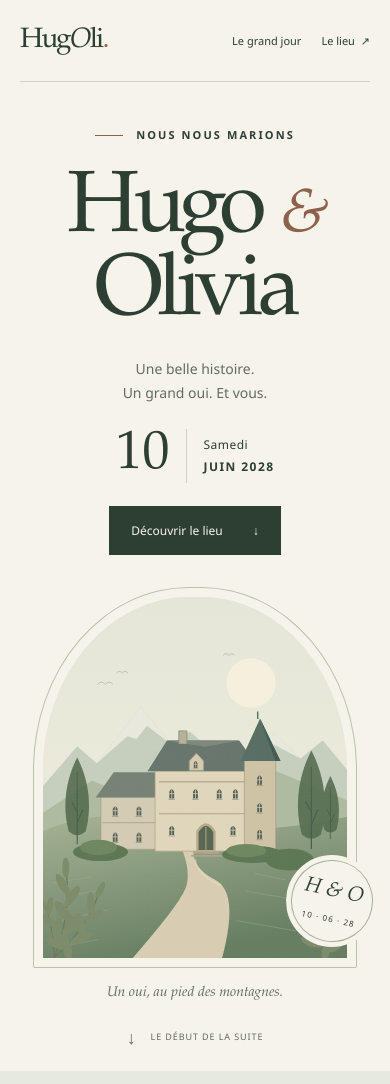
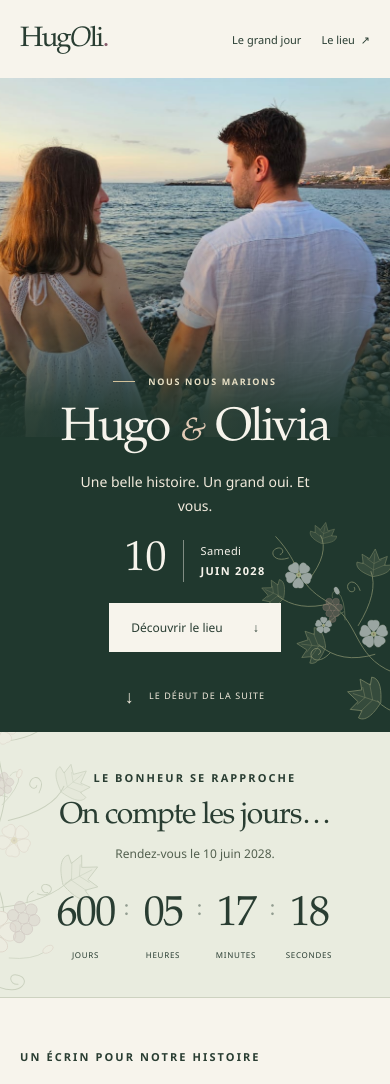
Before and after one commit to HugoFram/hugoliwedding, a website with bundled scripts: page public/index.html in a window 390 px wide. Shown: the top 1084 px of the page. Built offline with nearby package versions, Linux system fonts and the light colour scheme.

Commit message:
Add couple photo background with floral vine ornaments

```diff
--- a/public/assets/style.css
+++ b/public/assets/style.css
@@ -1,17 +1,17 @@
 @charset "UTF-8";
 
 :root {
-  --paper: #f6f3eb;
-  --ink: #2d3e33;
-  --muted: #626c60;
-  --sage: #e6e9df;
-  --line: #ced2c4;
-  --accent: #8c624c;
+  --paper: #f7f4ec;
+  --ink: #293d32;
+  --muted: #606b5b;
+  --sage: #e9ecdf;
+  --line: #cdd2c0;
+  --accent: #85596a;
   --serif: "Palatino Linotype", "Book Antiqua", Palatino, Georgia, serif;
   --sans: "Segoe UI", Arial, sans-serif;
 }
 * { box-sizing: border-box; }
-html { scroll-behavior: smooth; scroll-padding-top: 32px; }
+html { scroll-behavior: smooth; scroll-padding-top: 28px; }
 body { margin: 0; color: var(--ink); background: var(--paper); font-family: var(--sans); -webkit-font-smoothing: antialiased; }
 a { color: inherit; text-decoration: none; }
 button, a { -webkit-tap-highlight-color: transparent; }
@@ -20,7 +20,7 @@ p, h1, h2, h3, figure { margin: 0; }
 [hidden] { display: none !important; }
 .wrap { width: min(1180px, calc(100% - 112px)); margin-inline: auto; }
 .eyebrow { font-size: 11px; font-weight: 600; letter-spacing: .19em; line-height: 1.7; text-transform: uppercase; }
-.header { height: 110px; display: flex; align-items: center; justify-content: space-between; border-bottom: 1px solid var(--line); }
+.header { height: 92px; display: flex; align-items: center; justify-content: space-between; }
 .wordmark { font: 31px var(--serif); letter-spacing: -1.8px; }
 .wordmark > span:first-child { font-style: italic; }
 .wordmark-dot { color: var(--accent); }
@@ -28,32 +28,35 @@ nav { display: flex; gap: 38px; }
 nav a { font-size: 12px; padding-block: 14px; }
 nav a:hover, .text-link:hover { color: var(--accent); }
 nav a span { margin-left: 8px; }
-.hero { position: relative; display: grid; grid-template-columns: 1fr 1fr; align-items: center; gap: 60px; padding-block: 64px 94px; }
-.hero-copy { padding: 5px 0 24px 24px; }
-.hero-copy .eyebrow { display: flex; align-items: center; gap: 13px; }
-.small-line { width: 28px; height: 1px; background: var(--accent); }
-h1 { font: 400 clamp(78px, 8vw, 116px)/.96 var(--serif); letter-spacing: -.065em; margin: 29px 0 24px; }
-.ampersand { display: inline-block; font-style: italic; color: var(--accent); font-size: .71em; margin-left: .06em; }
-.hero-intro { color: var(--muted); font-size: 16px; font-weight: 400; line-height: 1.75; }
-.hero-date { display: flex; align-items: center; gap: 16px; margin: 29px 0; }
-.date-day { font: 54px/1 var(--serif); padding-right: 17px; border-right: 1px solid var(--line); }
+.hero { position: relative; isolation: isolate; overflow: hidden; background: #20382e; color: var(--paper); }
+.hero-photo, .hero-shade { position: absolute; inset: 0; width: 100%; height: 100%; }
+.hero-photo { object-fit: cover; object-position: 50% 48%; z-index: -3; }
+.hero-shade { z-index: -2; background: linear-gradient(90deg, rgb(17 35 28 / 88%) 0%, rgb(20 36 28 / 65%) 23%, rgb(20 36 28 / 8%) 54%, transparent 77%), linear-gradient(0deg, rgb(17 35 28 / 65%), transparent 35%); }
+.hero-inner { position: relative; min-height: 650px; display: flex; align-items: center; padding-block: 62px 90px; }
+.hero-copy { width: 365px; padding-block: 8px; }
+.hero-copy .eyebrow { display: flex; align-items: center; gap: 13px; color: #e7dfc4; }
+.small-line { width: 28px; height: 1px; background: #d2c19a; }
+h1 { font: 400 clamp(86px, 8vw, 114px)/.96 var(--serif); letter-spacing: -.06em; margin: 25px 0 24px; }
+.ampersand { display: inline-block; font-style: italic; color: #e3cbb6; font-size: .7em; margin-left: .06em; }
+.hero-intro { color: #f1eadc; font-size: 16px; line-height: 1.75; }
+.hero-date { display: flex; align-items: center; gap: 16px; margin: 26px 0; }
+.date-day { font: 52px/1 var(--serif); padding-right: 17px; border-right: 1px solid rgb(247 244 236 / 45%); }
 .hero-date p { font-size: 12px; line-height: 1.8; letter-spacing: .04em; }
 .hero-date strong { font-weight: 600; text-transform: uppercase; letter-spacing: .12em; }
 .button { min-height: 49px; padding: 14px 21px; display: inline-flex; align-items: center; justify-content: space-between; gap: 30px; font-size: 12px; font-weight: 500; line-height: 1.6; transition: background-color .18s, color .18s; }
-.button-dark { background: var(--ink); color: var(--paper); border: 1px solid var(--ink); }
-.button-dark:hover { background: #435345; }
-.button-outline { border: 1px solid #a4ad9a; }
+.button-dark { background: var(--paper); color: var(--ink); border: 1px solid var(--paper); }
+.button-dark:hover { background: #e4e8d9; border-color: #e4e8d9; }
+.button-outline { border: 1px solid #9ca68c; }
 .button-outline:hover { background: var(--ink); color: var(--paper); }
-.hero-art { position: relative; margin: 0 14px 0 0; }
-.art-frame { padding: 9px; border: 1px solid #b9c1ae; border-radius: 48% 48% 2px 2px; }
-.art-frame img { display: block; width: 100%; height: auto; border-radius: 48% 48% 0 0; background: #e4e7da; }
-.art-seal { position: absolute; right: -29px; bottom: 65px; width: 105px; height: 105px; display: flex; flex-direction: column; align-items: center; justify-content: center; gap: 9px; background: var(--paper); border: 1px solid #a6af9c; border-radius: 50%; transform: rotate(12deg); box-shadow: 0 0 0 5px var(--paper); }
-.art-seal > span:first-child { font: italic 25px var(--serif); }
-.art-seal > span:last-child { font-size: 9px; letter-spacing: .15em; }
-figcaption { text-align: center; margin-top: 17px; font: italic 16px var(--serif); color: var(--muted); }
-.hero-scroll { position: absolute; bottom: 27px; left: 24px; display: flex; align-items: center; gap: 14px; font-size: 10px; letter-spacing: .1em; text-transform: uppercase; color: var(--muted); }
+.hero a:focus-visible { outline-color: var(--paper); }
+.hero-scroll { position: absolute; bottom: 28px; left: 0; display: flex; align-items: center; gap: 14px; font-size: 10px; letter-spacing: .12em; text-transform: uppercase; color: #f1eadc; }
 .hero-scroll > span { font-size: 18px; }
-.countdown-section { background: var(--sage); padding-block: 53px; }
+.hero-signature { position: absolute; right: 0; bottom: 31px; font: 30px var(--serif); text-align: center; letter-spacing: .06em; }
+.hero-signature i { color: #e3cbb6; }
+.hero-signature > span { display: block; margin-top: 8px; font: 9px var(--sans); letter-spacing: .23em; }
+.hero-botanical { position: absolute; right: -32px; bottom: 64px; width: 220px; height: auto; opacity: .85; transform: rotate(-14deg); z-index: -1; pointer-events: none; filter: sepia(.5) brightness(1.5); }
+.countdown-section { position: relative; isolation: isolate; overflow: hidden; background: var(--sage); padding-block: 56px; border-bottom: 1px solid var(--line); }
+.countdown-botanical { position: absolute; left: -91px; top: -107px; width: 280px; height: auto; opacity: .29; transform: rotate(31deg); z-index: -1; pointer-events: none; }
 .countdown-layout { display: flex; align-items: center; justify-content: space-between; gap: 34px; }
 h2 { font: 400 36px/1.2 var(--serif); letter-spacing: -.035em; }
 .countdown-copy h2 { margin: 10px 0; }
@@ -63,71 +66,87 @@ h2 { font: 400 36px/1.2 var(--serif); letter-spacing: -.035em; }
 .countdown-value { font: 400 56px/1.15 var(--serif); font-variant-numeric: tabular-nums; letter-spacing: -.04em; }
 .countdown-label { font-size: 9px; text-transform: uppercase; letter-spacing: .14em; margin-top: 9px; }
 .countdown-separator { font: 30px var(--serif); opacity: .45; margin-top: 7px; }
-.venue { display: grid; grid-template-columns: 1fr 1fr; gap: 108px; padding-block: 104px 99px; }
+.venue { display: grid; grid-template-columns: 1fr 1fr; align-items: center; gap: 100px; padding-block: 88px; }
 .venue-heading { padding-left: 24px; }
-.venue-heading h2 { font-size: clamp(44px, 4.2vw, 62px); line-height: 1.08; margin: 24px 0; }
-.venue-heading h2 em { font-weight: 400; color: #66745e; }
+.venue-heading h2 { font-size: clamp(44px, 4.2vw, 62px); line-height: 1.08; margin: 22px 0; }
+.venue-heading h2 em { font-weight: 400; color: #687a55; }
 .venue-heading > p:last-of-type { font-size: 14px; line-height: 1.9; color: var(--muted); max-width: 350px; }
-.venue-flower { display: block; margin-top: 27px; font-size: 39px; color: #8b987e; }
-.venue-details { padding: 28px 0 0 45px; border-left: 1px solid var(--line); }
+.venue-illustration { width: min(100%, 320px); margin-top: 28px; }
+.venue-illustration img { display: block; width: 100%; height: 196px; object-fit: cover; object-position: 50% 40%; border-radius: 48% 48% 0 0; border: 1px solid var(--line); padding: 6px; }
+figcaption { margin-top: 12px; text-align: center; font: italic 14px var(--serif); color: var(--muted); }
+.venue-details { position: relative; isolation: isolate; overflow: hidden; padding: 42px 40px 52px; border: 1px solid #c5cdb6; background: #eff0e5; }
+.venue-botanical { position: absolute; bottom: -44px; right: -33px; width: 186px; height: auto; opacity: .42; z-index: -1; pointer-events: none; }
 .venue-region { color: var(--muted); }
 h3 { font: 400 35px/1.2 var(--serif); margin: 21px 0 19px; letter-spacing: -.02em; }
 address { font-size: 14px; line-height: 1.9; font-style: normal; color: var(--muted); margin-bottom: 25px; }
-.text-link { display: block; width: fit-content; margin-top: 20px; padding-bottom: 5px; border-bottom: 1px solid var(--line); font-size: 12px; line-height: 1.8; }
+.text-link { display: block; width: fit-content; margin-top: 20px; padding-bottom: 5px; border-bottom: 1px solid #b8c1aa; font-size: 12px; line-height: 1.8; }
 .text-link > span:first-child { padding-left: 12px; }
-.venue-note { max-width: 310px; font-size: 12px; line-height: 1.8; color: var(--muted); margin-top: 28px; }
-.save-date { border-block: 1px solid var(--line); }
-.save-date-layout { display: flex; align-items: center; justify-content: space-between; gap: 30px; padding-block: 40px; }
+.venue-note { max-width: 285px; font-size: 12px; line-height: 1.8; color: var(--muted); margin-top: 28px; }
+.save-date { position: relative; isolation: isolate; overflow: hidden; border-block: 1px solid var(--line); background: #f0eae3; }
+.save-date-botanical { position: absolute; right: -50px; bottom: -164px; width: 275px; height: auto; opacity: .22; z-index: -1; transform: rotate(-25deg); pointer-events: none; }
+.save-date-layout { display: flex; align-items: center; justify-content: space-between; gap: 30px; padding-block: 42px; }
 .save-date h2 { margin-top: 10px; font-size: 30px; }
-.footer { display: flex; align-items: center; justify-content: space-between; padding-block: 38px; gap: 20px; }
+.footer { display: flex; align-items: center; justify-content: space-between; padding-block: 36px; gap: 20px; }
 .footer p { text-align: center; font-size: 11px; line-height: 2; }
 .footer p span { color: var(--muted); font-size: 10px; }
 .footer-heart { font-size: 29px; color: var(--accent); }
 .skip-link { position: fixed; left: 12px; top: 12px; z-index: 10; padding: 12px; background: var(--ink); color: white; transform: translateY(-160%); }
 .skip-link:focus { transform: translateY(0); }
 .sr-only { position: absolute; width: 1px; height: 1px; overflow: hidden; clip-path: inset(50%); white-space: nowrap; }
-@media (min-width: 1500px) { .hero { padding-block: 76px 102px; } }
+@media (min-width: 1500px) { .hero-inner { min-height: 730px; } }
 @media (max-width: 1000px) {
   .wrap { width: calc(100% - 64px); }
-  .hero { gap: 35px; }
-  .hero-copy, .venue-heading { padding-left: 0; }
-  .hero-scroll { left: 0; }
+  .hero-inner { min-height: 620px; }
+  .hero-copy { width: 310px; }
+  .hero-photo { object-position: 55% 50%; }
+  .hero-shade { background: linear-gradient(90deg, rgb(17 35 28 / 89%), rgb(17 35 28 / 62%) 28%, transparent 67%), linear-gradient(0deg, rgb(17 35 28 / 60%), transparent 35%); }
+  h1 { font-size: 94px; }
   .countdown-layout { flex-direction: column; gap: 28px; text-align: center; }
-  .venue { gap: 45px; }
-  .venue-details { padding-left: 30px; }
+  .venue { gap: 44px; }
+  .venue-heading { padding-left: 0; }
+  .venue-details { padding-inline: 28px; }
+  h3 { font-size: 31px; }
+  .venue-details .button { gap: 16px; padding-inline: 15px; }
 }
 @media (max-width: 640px) {
   .wrap { width: calc(100% - 40px); }
-  .header { height: 82px; }
+  .header { height: 78px; }
   .wordmark { font-size: 28px; }
   nav { gap: 20px; }
   nav a { font-size: 11px; }
   nav a span { margin-left: 3px; }
-  .hero { grid-template-columns: 1fr; gap: 32px; padding-block: 39px 69px; }
-  .hero-copy { text-align: center; padding-bottom: 0; }
-  .hero-copy .eyebrow { justify-content: center; }
-  h1 { font-size: 87px; margin: 25px 0 20px; }
-  .hero-intro { font-size: 14px; }
-  .hero-date { justify-content: center; margin-block: 23px; text-align: left; }
-  .hero-art { width: min(100% - 26px, 360px); margin-inline: auto; }
-  .art-seal { width: 82px; height: 82px; right: -16px; bottom: 60px; }
-  .art-seal > span:first-child { font-size: 21px; }
-  .art-seal > span:last-child { font-size: 8px; }
-  figcaption { font-size: 14px; }
-  .hero-scroll { left: 50%; transform: translateX(-50%); white-space: nowrap; bottom: 22px; font-size: 9px; }
-  .countdown-section { padding-block: 38px; }
+  .hero-photo { height: clamp(300px, 92vw, 420px); object-position: 52% 50%; }
+  .hero-shade { background: linear-gradient(0deg, #20382e 0%, #20382e 37%, rgb(32 56 46 / 92%) 49%, rgb(32 56 46 / 28%) 65%, transparent 81%); }
+  .hero-inner { display: block; min-height: 0; padding-block: 296px 80px; }
+  .hero-copy { width: 100%; padding: 0; text-align: center; }
+  .hero-copy .eyebrow { justify-content: center; font-size: 9px; letter-spacing: .18em; }
+  .small-line { width: 22px; }
+  h1 { font-size: clamp(40px, 12vw, 64px); line-height: 1.1; letter-spacing: -.045em; margin: 15px 0 14px; }
+  h1 br { display: none; }
+  .ampersand { margin-inline: .06em; }
+  .hero-intro { font-size: 14px; line-height: 1.75; max-width: 260px; margin-inline: auto; }
+  .hero-intro br { display: none; }
+  .hero-date { justify-content: center; margin-block: 21px; text-align: left; }
+  .date-day { font-size: 42px; }
+  .hero-date p { font-size: 11px; }
+  .hero-botanical { bottom: -43px; right: -77px; width: 195px; opacity: .55; }
+  .hero-signature { display: none; }
+  .hero-scroll { left: 50%; transform: translateX(-50%); white-space: nowrap; bottom: 24px; font-size: 9px; }
+  .countdown-section { padding-block: 37px; }
   .countdown-copy h2 { font-size: 30px; }
   .countdown { gap: 9px; width: 100%; justify-content: center; }
   .countdown-unit { min-width: 49px; }
   .countdown-value { font-size: 42px; }
   .countdown-label { font-size: 8px; letter-spacing: .09em; }
   .countdown-separator { font-size: 24px; margin-top: 4px; }
-  .venue { grid-template-columns: 1fr; gap: 30px; padding-block: 57px; }
+  .countdown-botanical { width: 230px; left: -109px; top: -50px; opacity: .24; }
+  .venue { grid-template-columns: 1fr; gap: 32px; padding-block: 50px; }
   .venue-heading h2 { font-size: 49px; margin-block: 20px; }
-  .venue-flower { display: none; }
-  .venue-details { padding: 30px 0 0; border-left: 0; border-top: 1px solid var(--line); }
+  .venue-illustration { width: 240px; margin-inline: auto; }
+  .venue-illustration img { height: 158px; }
+  .venue-details { padding: 31px 25px 39px; }
   h3 { font-size: 33px; }
-  .save-date-layout { flex-direction: column; align-items: flex-start; padding-block: 30px; gap: 24px; }
+  .save-date-layout { flex-direction: column; align-items: flex-start; padding-block: 32px; gap: 24px; }
   .save-date h2 { font-size: 28px; }
   .footer { flex-wrap: wrap; padding-block: 28px; }
   .footer p { order: 3; width: 100%; text-align: left; }
--- a/public/index.html
+++ b/public/index.html
@@ -26,28 +26,28 @@
     </header>
 
     <main id="contenu">
-      <section class="hero wrap" id="accueil" aria-labelledby="hero-title">
+      <section class="hero" id="accueil" aria-labelledby="hero-title">
+        <img class="hero-photo" src="./assets/hugo-olivia.jpg" width="1600" height="739" alt="" fetchpriority="high">
+        <div class="hero-shade" aria-hidden="true"></div>
+        <img class="hero-botanical" src="./assets/vigne-fleurie.svg" width="360" height="500" alt="" aria-hidden="true">
+        <div class="hero-inner wrap">
         <div class="hero-copy">
           <p class="eyebrow"><span class="small-line" aria-hidden="true"></span> Nous nous marions</p>
-          <h1 id="hero-title">Hugo <span class="ampersand">&</span><br>Olivia</h1>
-          <p class="hero-intro">Une belle histoire.<br>Un grand oui. Et vous.</p>
+          <h1 id="hero-title">Hugo <span class="ampersand">&</span><br> Olivia</h1>
+          <p class="hero-intro">Une belle histoire.<br> Un grand oui. Et vous.</p>
           <div class="hero-date">
             <span class="date-day">10</span>
             <p>Samedi<br><strong>juin 2028</strong></p>
           </div>
           <a class="button button-dark" href="#lieu">Découvrir le lieu <span aria-hidden="true">↓</span></a>
         </div>
-        <figure class="hero-art">
-          <div class="art-frame">
-            <img src="./assets/chateau.svg" width="640" height="760" alt="Illustration d’un château au milieu des arbres, avec les montagnes de Savoie en arrière-plan.">
-          </div>
-          <span class="art-seal" aria-hidden="true"><span>H & O</span><span>10 · 06 · 28</span></span>
-          <figcaption>Un oui, au pied des montagnes.</figcaption>
-        </figure>
         <a href="#grand-jour" class="hero-scroll"><span aria-hidden="true">↓</span> Le début de la suite</a>
+        <span class="hero-signature" aria-hidden="true">H <i>&</i> O<span>10 · 06 · 2028</span></span>
+        </div>
       </section>
 
       <section class="countdown-section" id="grand-jour" aria-labelledby="countdown-title">
+        <img class="countdown-botanical" src="./assets/vigne-fleurie.svg" width="360" height="500" alt="" aria-hidden="true" loading="lazy">
         <div class="wrap countdown-layout">
           <div class="countdown-copy">
             <p class="eyebrow">Le bonheur se rapproche</p>
@@ -71,9 +71,13 @@
           <p class="eyebrow">Un écrin pour notre histoire</p>
           <h2 id="venue-title">Rendez-vous<br><em>au château.</em></h2>
           <p>Un château, de la verdure et les montagnes de Savoie en toile de fond. C’est ici que nous avons choisi de célébrer notre mariage avec vous.</p>
-          <span class="venue-flower" aria-hidden="true">✳</span>
+          <figure class="venue-illustration">
+            <img src="./assets/chateau.svg" width="640" height="760" alt="Illustration d’un château parmi les arbres et les montagnes de Savoie." loading="lazy">
+            <figcaption>Un oui, au pied des montagnes.</figcaption>
+          </figure>
         </div>
         <div class="venue-details">
+          <img class="venue-botanical" src="./assets/vigne-fleurie.svg" width="360" height="500" alt="" aria-hidden="true" loading="lazy">
           <p class="eyebrow venue-region">Challes-les-Eaux · Savoie</p>
           <h3>Château des<br>Comtes de Challes</h3>
           <address>247, montée du Château<br>73190 Challes-les-Eaux, France</address>
@@ -84,6 +88,7 @@
       </section>
 
       <section class="save-date" aria-labelledby="save-date-title">
+        <img class="save-date-botanical" src="./assets/vigne-fleurie.svg" width="360" height="500" alt="" aria-hidden="true" loading="lazy">
         <div class="wrap save-date-layout">
           <div><p class="eyebrow">À vos agendas</p><h2 id="save-date-title">Gardez-nous cette journée.</h2></div>
           <a class="button button-outline" href="./hugoli-10-juin-2028.ics" download>Ajouter à mon calendrier <span aria-hidden="true">+</span></a>
--- a/scripts/serve.mjs
+++ b/scripts/serve.mjs
@@ -4,7 +4,7 @@ import { fileURLToPath } from 'node:url';
 import path from 'node:path';
 
 const root = fileURLToPath(new URL('../public/', import.meta.url));
-const types = { '.html': 'text/html; charset=utf-8', '.css': 'text/css; charset=utf-8', '.mjs': 'text/javascript; charset=utf-8', '.svg': 'image/svg+xml', '.ics': 'text/calendar; charset=utf-8' };
+const types = { '.html': 'text/html; charset=utf-8', '.css': 'text/css; charset=utf-8', '.mjs': 'text/javascript; charset=utf-8', '.svg': 'image/svg+xml', '.jpg': 'image/jpeg', '.ics': 'text/calendar; charset=utf-8' };
 const server = http.createServer(async (request, response) => {
   if (!['GET', 'HEAD'].includes(request.method)) {
     response.writeHead(405, { Allow: 'GET, HEAD' }).end();
```
Also changed, not shown: README.md, public/assets/hugo-olivia.jpg (added), public/assets/vigne-fleurie.svg (added).
